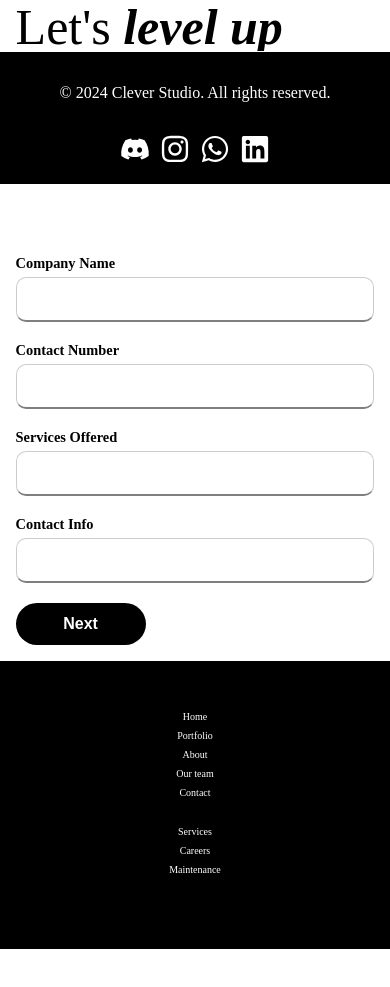
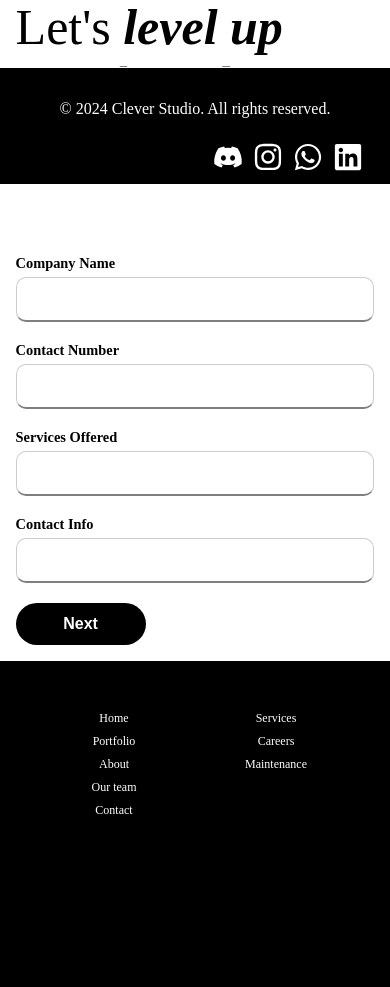
Before and after one commit to prnnav/company-form, a React (Create React App) app: page / in a window 390 px wide. Shown: the part 660-1647 px from the top of the page. Before the commit the page ends 1609 px from the top, so only its background shows below. Built offline with nearby package versions, Linux system fonts and the light colour scheme; a web font is replaced by a local one.

Commit message:
Update Footer.css

```diff
--- a/src/components/Footer.css
+++ b/src/components/Footer.css
@@ -1,6 +1,7 @@
 body {
   padding: 0;
   margin: 0;
+  min-height: 100vh; /* Ensures full height on mobile */
 }
 
 .footer-container {
@@ -12,6 +13,8 @@ body {
   align-items: center;
   min-height: 200px;
   z-index: 0.5;
+  position: relative;
+  padding-bottom: 80px; /* Space for fixed footer-icons on mobile */
 }
 
 .footer-links {
@@ -22,25 +25,25 @@ body {
   margin-top: 5vh;
   padding: 0 2%;
   flex-wrap: wrap;
-  gap: 20px; /* Added for better spacing on small screens */
 }
 
-.footer-left,
-.footer-right {
+.footer-left, .footer-right {
   display: flex;
   flex-direction: column;
-  font-size: clamp(14px, 2vw, 20px); /* Slightly smaller base size */
-  min-width: 120px; /* Reduced for small screens */
+  font-size: clamp(16px, 2vw, 20px);
+  min-width: 150px;
 }
 
 .footer-title {
-  font-size: clamp(24px, 8vw, 300px); /* Adjusted for smaller screens */
+  font-size: clamp(30px, 10vw, 300px);
   font-weight: bold;
   margin: 2vh 0;
   text-align: center;
   width: 100%;
   display: block;
-  margin-bottom: 40px; /* Reduced default margin */
+  margin-bottom: 60px; /* Base for 15% above, 85% below footer-bottom */
+  position: relative;
+  z-index: 10;
 }
 
 .footer-bottom {
@@ -63,18 +66,19 @@ body {
   box-sizing: border-box;
   z-index: 9999;
   border-top: 1px solid white;
+  padding-bottom: env(safe-area-inset-bottom, 0); /* Adjusts for iOS notch/bottom bar */
 }
 
 .text {
   margin-top: 1rem;
   color: white;
   text-decoration: none;
-  font-size: clamp(12px, 2.5vw, 20px); /* Adjusted for smaller screens */
+  font-size: clamp(14px, 2.5vw, 25px);
 }
 
 .footer-icon {
   display: flex;
-  gap: 12px; /* Reduced gap */
+  gap: 15px;
   justify-content: flex-end;
   align-items: center;
   width: auto;
@@ -87,85 +91,96 @@ body {
 }
 
 .footer-icon a:hover {
-  transform: scale(1.2);
+  transform: scale(1.2); /* Ignored on mobile, kept for desktop */
   color: white;
 }
 
-/* Media Queries */
+/* Mobile-specific adjustments */
 @media (max-width: 1200px) {
   .footer-title {
-    margin-bottom: 50px; /* Reduced further */
+    margin-bottom: 55px;
   }
 }
 
 @media (max-width: 850px) {
-  .footer-links {
-    flex-direction: column; /* Stack links vertically */
-    align-items: center;
-    width: 90%;
-  }
   .footer-title {
-    margin-bottom: 60px;
+    margin-bottom: 50px;
   }
 }
 
 @media (max-width: 570px) {
   .footer-container {
-    min-height: 250px; /* Adjusted height */
-  }
-  .footer-links {
     width: 100%;
-    padding: 0 5%;
   }
 }
 
 @media (max-width: 480px) {
   .footer-bottom {
     flex-direction: column;
-    gap: 1rem; /* Increased gap for readability */
+    gap: 0.5rem;
     padding: 0.5rem 5%;
   }
 
   .footer-icons {
-    padding: 0.5rem 5%;
+    padding: 0.5rem 2%;
+    padding-bottom: env(safe-area-inset-bottom, 0.5rem); /* iOS safe area */
   }
 
   .footer-icon {
     gap: 10px;
-    justify-content: center; /* Center icons on small screens */
-    width: 100%;
+    justify-content: center; /* Center icons on mobile */
   }
 
   .text {
     margin-top: 0.5rem;
-    font-size: clamp(10px, 2vw, 16px); /* Smaller text */
+    font-size: clamp(12px, 2vw, 18px);
   }
 
   .footer-container {
-    min-height: 280px;
+    min-height: 300px;
+    width: 100%;
   }
 
   .footer-title {
-    font-size: clamp(20px, 6vw, 50px); /* Smaller title */
-    margin-bottom: 30px;
+    margin-bottom: 40px;
   }
 }
 
 @media (max-width: 380px) {
+  .footer-container {
+    width: 100%;
+  }
   .footer-icon {
-    gap: 8px; /* Further reduced gap */
+    margin-right: 0; /* Remove right margin for centering */
   }
   .footer-title {
-    margin-bottom: 40px;
-    font-size: 40px;
+    margin-bottom: 35px; /* For 50px font, 15% ≈ 7.5px above */
+    font-size: 50px;
+  }
+}
+
+@media (max-width: 355px) {
+  .footer-container {
+    width: 100%;
   }
 }
 
 @media (max-width: 345px) {
-  .footer-links {
-    padding: 0 2%;
-  }
-  .footer-bottom p {
-    font-size: 12px; /* Smaller copyright text */
+  .footer-container {
+    width: 100%;
   }
 }
+
+/* Ensure visibility on mobile browsers */
+@supports (-webkit-overflow-scrolling: touch) { /* iOS-specific */
+  .footer-icons {
+    bottom: 0;
+    padding-bottom: calc(env(safe-area-inset-bottom, 0) + 0.5rem);
+  }
+}
+
+@supports (overflow: -webkit-marquee) { /* Android-specific fallback */
+  .footer-container {
+    padding-bottom: 100px; /* Extra space for Android fixed elements */
+  }
+}
```
